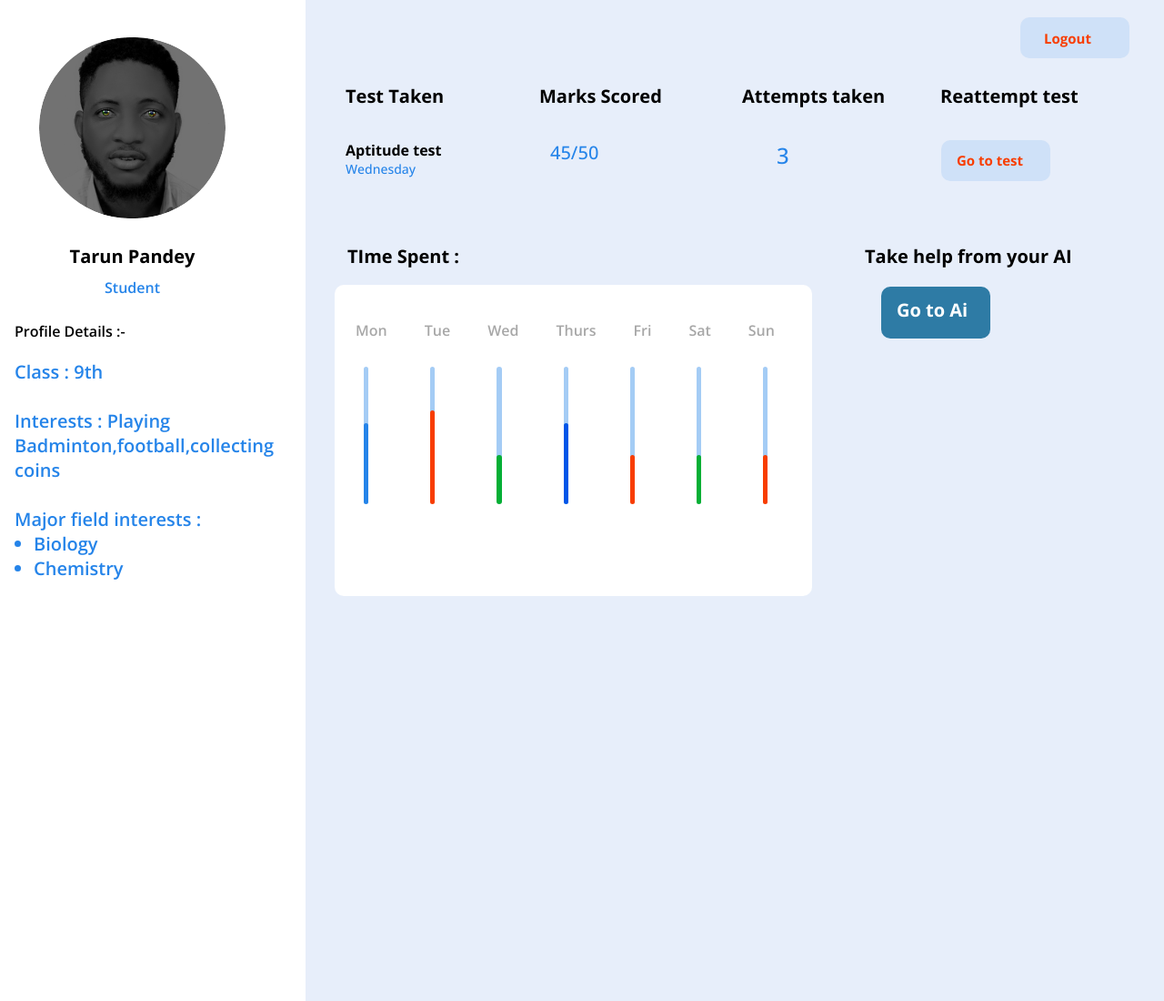
After one commit to Laxmisneha05/AI-Career-Counselling, a PHP site: page /dashboard.php in a window 1280 px wide. The commit adds this page. Shown: the whole page at 91% size. Run offline with PHP 8.4, Linux system fonts and the light colour scheme.

Commit message:
added dashboard.php

```diff
--- /dev/null
+++ b/dashboard.css
@@ -0,0 +1,400 @@
+body {
+    margin: 0;
+    line-height: normal;
+  }
+
+  :root {
+    /* fonts */
+    --font-poppins: Open Sans;
+    --font-inherit: inherit;
+
+    /* font sizes */
+    --font-size-mini: 15px;
+    --font-size-base: 16px;
+    --font-size-xl: 20px;
+
+    /* Colors */
+    --color-orangered: #f83d00;
+    --color-lavender: #cfe1f8;
+    --color-dodgerblue: #2584e9;
+    --color-black: #000;
+    --color-white: #fff;
+
+    /* Paddings */
+    --padding-3xs: 10px;
+
+    /* Border radiuses */
+    --br-3xs: 10px;
+    --br-xl: 20px;
+  }
+
+
+
+.profile-dashboard-child {
+    position: absolute;
+    top: 0;
+    left: 0;
+    background-color: var(--color-white);
+    width: 336px;
+    height: 1100px;
+  }
+  .black-1-icon {
+    border-radius: 140px;
+    width: 205px;
+    height: 199px;
+    object-fit: cover;
+  }
+  .black-1-icon,
+  .shreya-sanap {
+    position: relative;
+  }
+  .black-1-parent {
+    display: flex;
+    flex-direction: column;
+    align-items: center;
+    justify-content: flex-start;
+    gap: 28px;
+  }
+  .student {
+    position: relative;
+    font-weight: 600;
+  }
+  .frame-parent,
+  .student-wrapper {
+    display: flex;
+    justify-content: flex-start;
+  }
+  .student-wrapper {
+    flex-direction: row;
+    align-items: flex-start;
+    padding: var(--padding-3xs);
+    font-size: var(--font-size-base);
+    color: var(--color-dodgerblue);
+  }
+  .frame-parent {
+    position: absolute;
+    top: 41px;
+    left: 43px;
+    flex-direction: column;
+    align-items: center;
+  }
+  .your-personalized-roadmap {
+    position: absolute;
+    top: 694px;
+    left: 382px;
+  }
+  .profile-details- {
+    position: absolute;
+    top: 353px;
+    left: 16px;
+    font-size: var(--font-size-base);
+    font-weight: 600;
+  }
+  .test-taken,
+  .time-spent {
+    position: absolute;
+    top: 92px;
+    left: 380px;
+  }
+  .time-spent {
+    top: 268px;
+    left: 382px;
+  }
+  .marks-scored,
+  .reattempt-test {
+    position: absolute;
+    top: 92px;
+    left: 593px;
+  }
+  .reattempt-test {
+    left: 1034px;
+  }
+  .attempts-taken,
+  .take-help-from {
+    position: absolute;
+    top: 268px;
+    left: 951px;
+  }
+  .attempts-taken {
+    top: 92px;
+    left: 816px;
+  }
+  .profile-dashboard-item {
+    position: absolute;
+    top: 132px;
+    left: 1067px;
+  }
+  .profile-dashboard-inner {
+    position: absolute;
+    top: -10px;
+    left: 1077px;
+  }
+  .wednesday {
+    position: relative;
+    font-size: 14px;
+    font-weight: 500;
+    color: var(--color-dodgerblue);
+  }
+  .aptitude-test-parent {
+    position: absolute;
+    top: 154px;
+    left: 380px;
+    display: flex;
+    flex-direction: column;
+    align-items: flex-start;
+    justify-content: flex-start;
+    font-size: var(--font-size-base);
+  }
+  .div {
+    position: relative;
+    font-weight: 500;
+  }
+  .container,
+  .wrapper {
+    position: absolute;
+    top: 154px;
+    left: 605px;
+    display: flex;
+    flex-direction: column;
+    align-items: flex-start;
+    justify-content: flex-start;
+    color: var(--color-dodgerblue);
+  }
+  .container {
+    left: 854px;
+    font-size: 24px;
+  }
+  .profile-dashboard-child1,
+  .rectangle-div {
+    position: absolute;
+    border-radius: var(--br-3xs);
+    width: 120px;
+  }
+  .rectangle-div {
+    top: 154px;
+    left: 1035px;
+    background-color: var(--color-lavender);
+    height: 45px;
+  }
+  .profile-dashboard-child1 {
+    top: 315px;
+    left: 969px;
+    background-color: #2e7ba5;
+    height: 57px;
+  }
+  .go-to-ai,
+  .go-to-test {
+    position: absolute;
+    display: inline-block;
+    width: 96px;
+    height: 19px;
+  }
+  .go-to-test {
+    top: 166px;
+    left: 1052px;
+    font-size: var(--font-size-mini);
+    color: var(--color-orangered);
+  }
+  .go-to-ai {
+    top: 327px;
+    left: 986px;
+    color: var(--color-white);
+  }
+  .profile-dashboard-child2 {
+    position: absolute;
+    top: 313px;
+    left: 368px;
+    border-radius: var(--br-3xs);
+    background-color: var(--color-white);
+    width: 525px;
+    height: 342px;
+  }
+  .mon {
+    position: relative;
+    font-weight: 600;
+    opacity: 0.34;
+  }
+  .mon-parent {
+    position: absolute;
+    top: 342px;
+    left: 349px;
+    width: 545px;
+    display: flex;
+    flex-direction: row;
+    align-items: center;
+    justify-content: center;
+    padding: var(--padding-3xs) 0;
+    box-sizing: border-box;
+    gap: 41px;
+    font-size: var(--font-size-base);
+  }
+  .group-child,
+  .group-item {
+    position: absolute;
+    left: 0;
+    border-radius: var(--br-xl);
+    background: linear-gradient(#2584e9, #2584e9),
+      linear-gradient(#2584e9, #2584e9), linear-gradient(#2584e9, #2584e9),
+      linear-gradient(#2584e9, #2584e9), linear-gradient(#2584e9, #2584e9),
+      #2584e9;
+    width: 5px;
+  }
+  .group-child {
+    top: 0;
+    height: 150.17px;
+    opacity: 0.41;
+  }
+  .group-item {
+    top: 61.73px;
+    height: 89.27px;
+  }
+  .rectangle-parent {
+    position: relative;
+    width: 5px;
+    height: 151px;
+  }
+  .group-child1,
+  .group-child2,
+  .group-child3 {
+    position: absolute;
+    left: 0;
+    border-radius: var(--br-xl);
+  }
+  .group-child1 {
+    top: 48px;
+    background: linear-gradient(#f83d00, #f83d00),
+      linear-gradient(#2584e9, #2584e9), linear-gradient(#2584e9, #2584e9),
+      linear-gradient(#2584e9, #2584e9), linear-gradient(#2584e9, #2584e9),
+      #2584e9;
+    width: 5px;
+    height: 103px;
+  }
+  .group-child2,
+  .group-child3 {
+    width: 6px;
+  }
+  .group-child2 {
+    top: 0;
+    background: linear-gradient(#2584e9, #2584e9),
+      linear-gradient(#2584e9, #2584e9), linear-gradient(#2584e9, #2584e9),
+      linear-gradient(#2584e9, #2584e9), linear-gradient(#2584e9, #2584e9),
+      #2584e9;
+    height: 150.17px;
+    opacity: 0.41;
+  }
+  .group-child3 {
+    top: 97px;
+    background: linear-gradient(#05af35, #05af35),
+      linear-gradient(#2584e9, #2584e9), linear-gradient(#2584e9, #2584e9),
+      linear-gradient(#2584e9, #2584e9), linear-gradient(#2584e9, #2584e9),
+      #2584e9;
+    height: 54px;
+  }
+  .rectangle-container {
+    position: relative;
+    width: 6px;
+    height: 151px;
+  }
+  .group-child5,
+  .group-child7,
+  .group-child9 {
+    position: absolute;
+    left: 0;
+    border-radius: var(--br-xl);
+    width: 5px;
+  }
+  .group-child5 {
+    top: 62px;
+    background: linear-gradient(#0056e8, #0056e8),
+      linear-gradient(#2584e9, #2584e9), linear-gradient(#2584e9, #2584e9),
+      linear-gradient(#2584e9, #2584e9), linear-gradient(#2584e9, #2584e9),
+      #2584e9;
+    height: 89px;
+  }
+  .group-child7,
+  .group-child9 {
+    top: 97px;
+    height: 54px;
+  }
+  .group-child7 {
+    background: linear-gradient(#f83d00, #f83d00),
+      linear-gradient(#2584e9, #2584e9), linear-gradient(#2584e9, #2584e9),
+      linear-gradient(#2584e9, #2584e9), linear-gradient(#2584e9, #2584e9),
+      #2584e9;
+  }
+  .group-child9 {
+    background: linear-gradient(#05af35, #05af35),
+      linear-gradient(#2584e9, #2584e9), linear-gradient(#2584e9, #2584e9),
+      linear-gradient(#2584e9, #2584e9), linear-gradient(#2584e9, #2584e9),
+      #2584e9;
+  }
+  .group-parent {
+    position: absolute;
+    top: 403px;
+    left: 399.5px;
+    display: flex;
+    flex-direction: row;
+    align-items: flex-start;
+    justify-content: flex-start;
+    gap: 68px;
+  }
+  .class-9th {
+    margin: 0;
+  }
+  .biology {
+    margin-bottom: 0;
+  }
+  .biology-chemistry {
+    margin: 0;
+    padding-left: 21px;
+  }
+  .class-9th-container {
+    position: absolute;
+    top: 395px;
+    left: 16px;
+    font-size: var(--font-inherit);
+    font-weight: 600;
+    font-family: var(--font-inherit);
+    color: var(--color-dodgerblue);
+    display: inline-block;
+    width: 329px;
+    height: 247px;
+  }
+  .image-2-icon {
+    position: absolute;
+    top: 748px;
+    left: 376px;
+    width: 527px;
+    height: 323px;
+    object-fit: cover;
+  }
+  .profile-dashboard-child3 {
+    position: absolute;
+    top: 19px;
+    left: 1122px;
+    border-radius: var(--br-3xs);
+    background-color: var(--color-lavender);
+    width: 120px;
+    height: 45px;
+  }
+  .logout {
+    position: absolute;
+    top: 32px;
+    left: 1148px;
+    font-size: var(--font-size-mini);
+    display: inline-block;
+    color: var(--color-orangered);
+    width: 96px;
+    height: 19px;
+  }
+  .profile-dashboard {
+    position: relative;
+    background-color: #e7eefa;
+    width: 100%;
+    height: 1100px;
+    overflow: hidden;
+    text-align: left;
+    font-size: var(--font-size-xl);
+    color: var(--color-black);
+    font-family: var(--font-poppins);
+  }
--- /dev/null
+++ b/dashboard.php
@@ -0,0 +1,113 @@
+<!DOCTYPE html>
+<html>
+
+<head>
+    <meta charset="utf-8" />
+    <meta name="viewport" content="initial-scale=1, width=device-width" />
+
+    <link rel="stylesheet" href="./global.css" />
+    <link rel="stylesheet" href="./dashboard.css" />
+    <link
+        href="https://fonts.googleapis.com/css2?family=Montserrat:wght@400;500;600&family=Open+Sans:wght@300;400;500;600;700&display=swap"
+        rel="stylesheet">
+</head>
+
+<body>
+    <div class="profile-dashboard">
+        <div class="profile-dashboard-child"></div>
+        <div class="frame-parent">
+            <div class="black-1-parent">
+            <img class="black-1-icon" alt="" src="/career-counselling/AI-Career-Counselling/images/user.png" />
+
+                <b class="shreya-sanap">Tarun Pandey</b>
+            </div>
+            <div class="student-wrapper">
+                <div class="student">Student</div>
+            </div>
+        </div>
+
+        <div class="profile-details-">Profile Details :-</div>
+        <b class="test-taken">Test Taken</b>
+        <b class="time-spent">TIme Spent :</b>
+        <b class="marks-scored">Marks Scored</b>
+        <b class="reattempt-test">Reattempt test</b>
+        <b class="take-help-from">Take help from your AI</b>
+        <b class="attempts-taken">Attempts taken</b>
+        <div class="profile-dashboard-item"></div>
+        <div class="profile-dashboard-inner"></div>
+        <div class="aptitude-test-parent">
+            <b class="shreya-sanap">Aptitude test</b>
+            <div class="wednesday">Wednesday</div>
+        </div>
+        <div class="wrapper">
+            <div class="div">45/50</div>
+        </div>
+        <div class="container">
+            <div class="div">3</div>
+        </div>
+        <div class="rectangle-div"></div>
+        <div class="profile-dashboard-child1"></div>
+        <b class="go-to-test">Go to test</b>
+        <b class="go-to-ai">Go to Ai</b>
+        <div class="profile-dashboard-child2"></div>
+        <div class="mon-parent">
+            <div class="mon">Mon</div>
+            <div class="mon">Tue</div>
+            <div class="mon">Wed</div>
+            <div class="mon">Thurs</div>
+            <div class="mon">Fri</div>
+            <div class="mon">Sat</div>
+            <div class="mon">Sun</div>
+        </div>
+        <div class="group-parent">
+            <div class="rectangle-parent">
+                <div class="group-child"></div>
+                <div class="group-item"></div>
+            </div>
+            <div class="rectangle-parent">
+                <div class="group-child"></div>
+                <div class="group-child1"></div>
+            </div>
+            <div class="rectangle-container">
+                <div class="group-child2"></div>
+                <div class="group-child3"></div>
+            </div>
+            <div class="rectangle-parent">
+                <div class="group-child"></div>
+                <div class="group-child5"></div>
+            </div>
+            <div class="rectangle-parent">
+                <div class="group-child"></div>
+                <div class="group-child7"></div>
+            </div>
+            <div class="rectangle-parent">
+                <div class="group-child"></div>
+                <div class="group-child9"></div>
+            </div>
+            <div class="rectangle-parent">
+                <div class="group-child"></div>
+                <div class="group-child7"></div>
+            </div>
+        </div>
+        <div class="class-9th-container">
+            <p class="class-9th">Class : 9th</p>
+            <p class="class-9th">&nbsp;</p>
+            <p class="class-9th">
+                Interests : Playing Badminton,football,collecting coins
+            </p>
+            <p class="class-9th">&nbsp;</p>
+            <p class="class-9th">Major field interests :</p>
+            <ul class="biology-chemistry">
+                <li class="biology">Biology</li>
+                <li class="biology">Chemistry</li>
+            </ul>
+            <p class="class-9th">&nbsp;</p>
+        </div>
+
+
+        <div class="profile-dashboard-child3"></div>
+        <b class="logout">Logout</b>
+    </div>
+</body>
+
+</html>
--- a/inc/header.php
+++ b/inc/header.php
@@ -22,8 +22,9 @@
 
             <!--Buttons-->
             <div class="d-flex">
-                <button type="button" class="btn btn-danger  white-text shadow-none me-lg-3 me-2" data-toggle="modal" data-target="#loginModal">
-                    User - Profile
+                <button type="button" class="btn btn-danger  white-text shadow-none me-lg-3 me-2" data-toggle="modal" >
+                <a href="/career-counselling/AI-Career-Counselling/dashboard.php" class="text-white">User - Profile</a>
+
                 </button>
                 <button type="button" class="btn btn-colour btn-hover white-text shadow-none me-lg-3 me-2" data-toggle="modal" data-target="#loginModal">
                     Login
```
Also changed, not shown: images/user.png (added).
